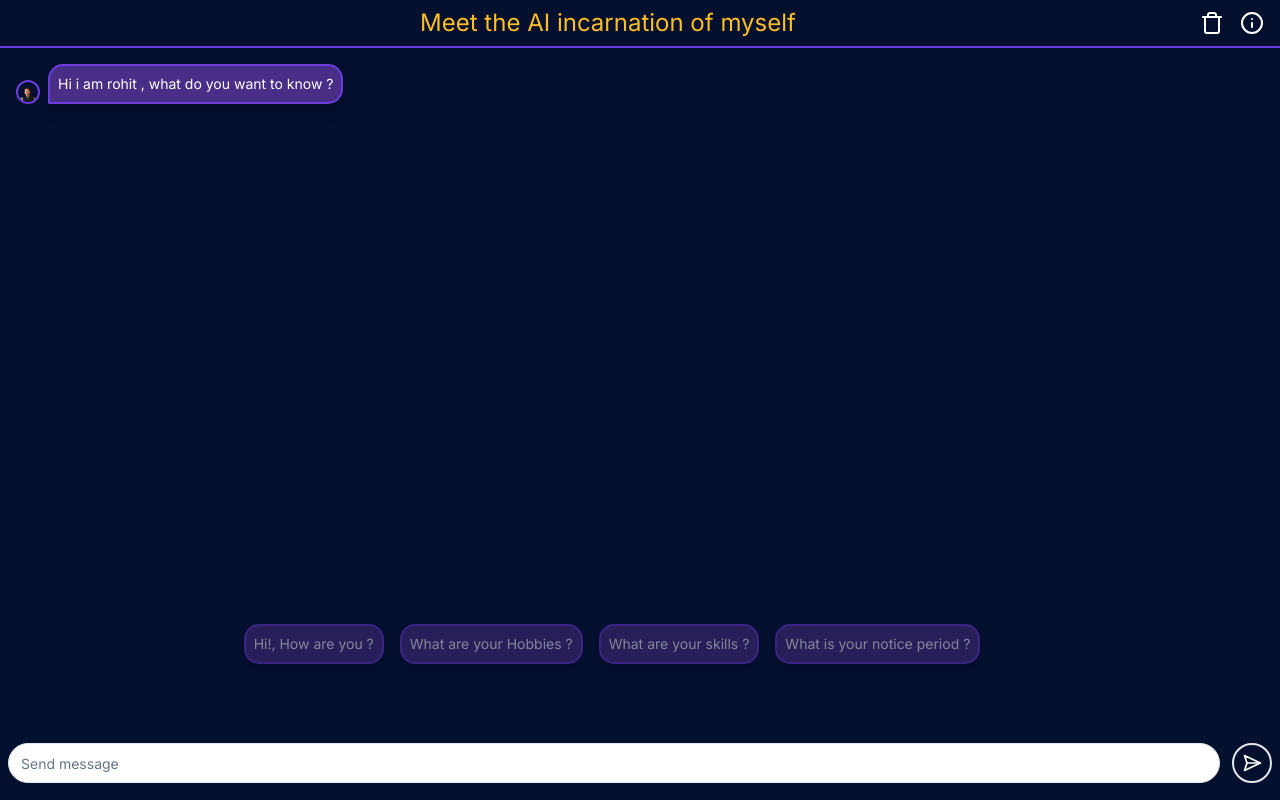
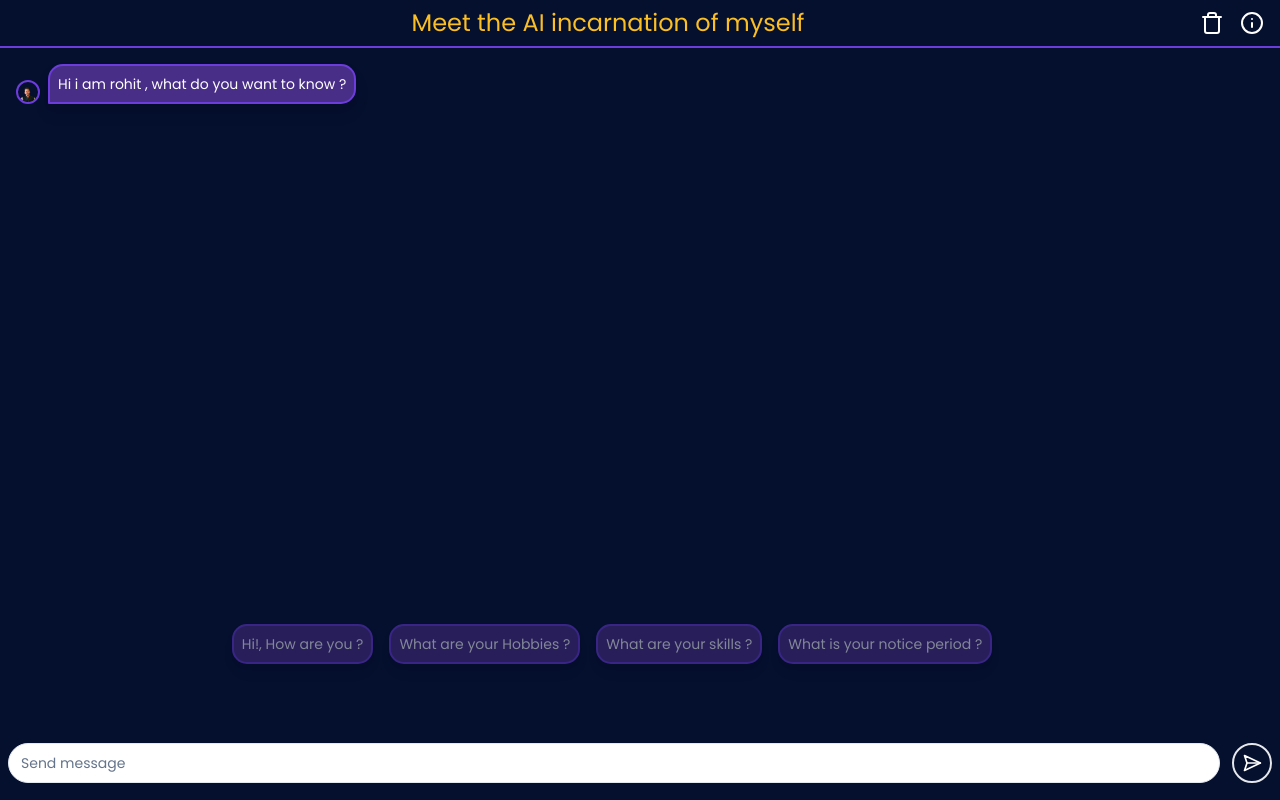
Before and after one commit to MrRohitTyagi/gemini-chatbot-FE, a Next.js app: page / in a window 1280 px wide. Built offline with nearby package versions, Linux system fonts and the light colour scheme; no server answers.

Commit message:
font changed

```diff
--- a/app/layout.js
+++ b/app/layout.js
@@ -1,7 +1,12 @@
-import { Inter } from "next/font/google";
 import "./globals.css";
+import { Poppins } from "next/font/google";
 
-const inter = Inter({ subsets: ["latin"] });
+const poppins = Poppins({
+  subsets: ["latin"],
+  display: "swap",
+  variable: "--font-poppins",
+  weight: ["100", "200", "300", "400", "500", "600", "700", "800", "900"],
+});
 
 export const metadata = {
   title: "Chat bot",
@@ -11,7 +16,7 @@
 export default function RootLayout({ children }) {
   return (
     <html lang="en">
-      <body className={inter.className}>{children}</body>
+      <body className={poppins.className}>{children}</body>
     </html>
   );
 }
```
